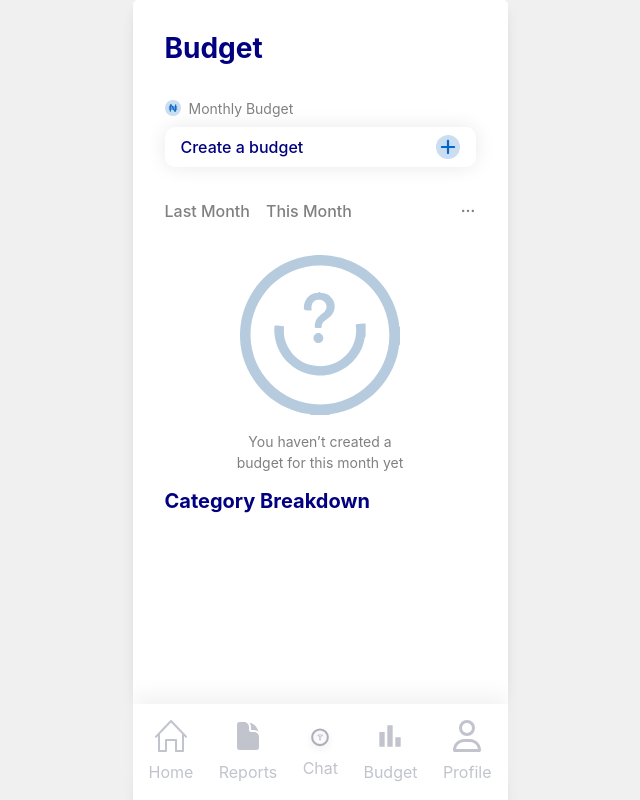
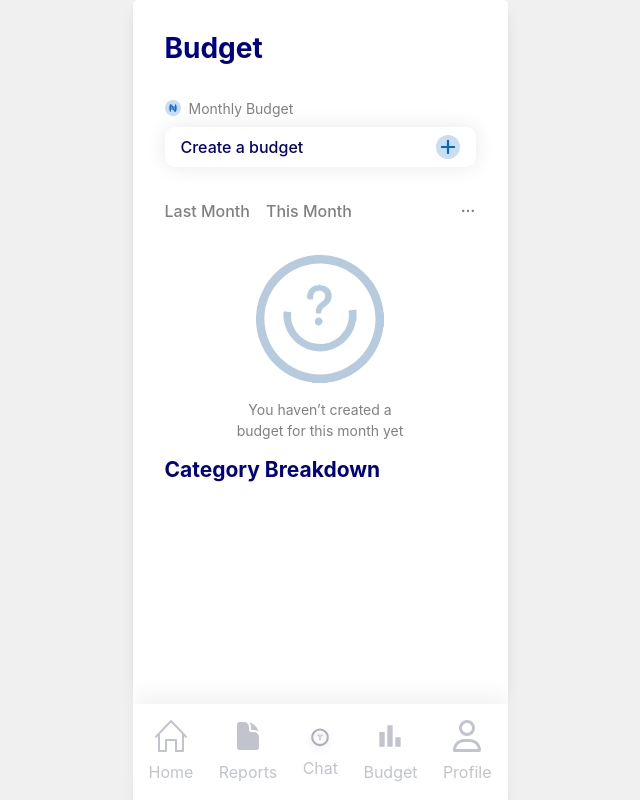
Before and after one commit to TalabiDele/budget-calculator, a React (Vite) app: page / in a window 1280 px wide. Shown: the whole page, without its empty margins (320-960 px from the left). Built offline with nearby package versions, Linux system fonts and the light colour scheme.

Commit message:
Changed image size

```diff
--- a/src/components/Category.tsx
+++ b/src/components/Category.tsx
@@ -5,7 +5,7 @@ const Category = () => {
 	return (
 		<div>
 			<Box mt={'1rem'}>
-				<Heading size={'md'} color={'navy'}>
+				<Heading fontSize={'md'} color={'navy'}>
 					Category Breakdown
 				</Heading>
 
--- a/src/components/EmptyBudget.tsx
+++ b/src/components/EmptyBudget.tsx
@@ -6,7 +6,7 @@ const EmptyBudget = () => {
 	return (
 		<div>
 			<Box marginTop={'2rem'}>
-				<Image src={icon} width={'10rem'} mx={'auto'} />
+				<Image src={icon} width={'8rem'} mx={'auto'} />
 				<Text
 					textAlign={'center'}
 					color={'gray'}
```
